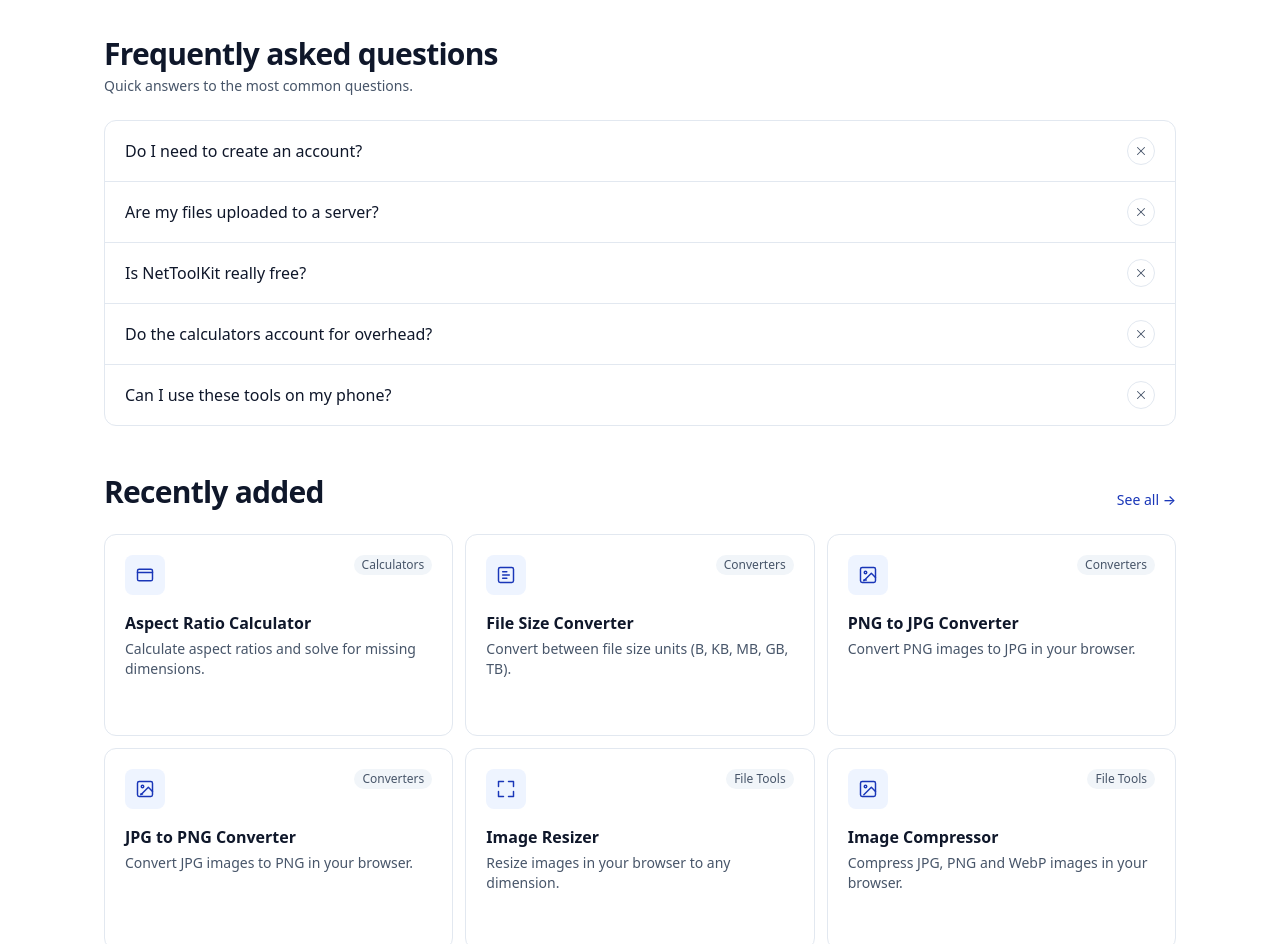
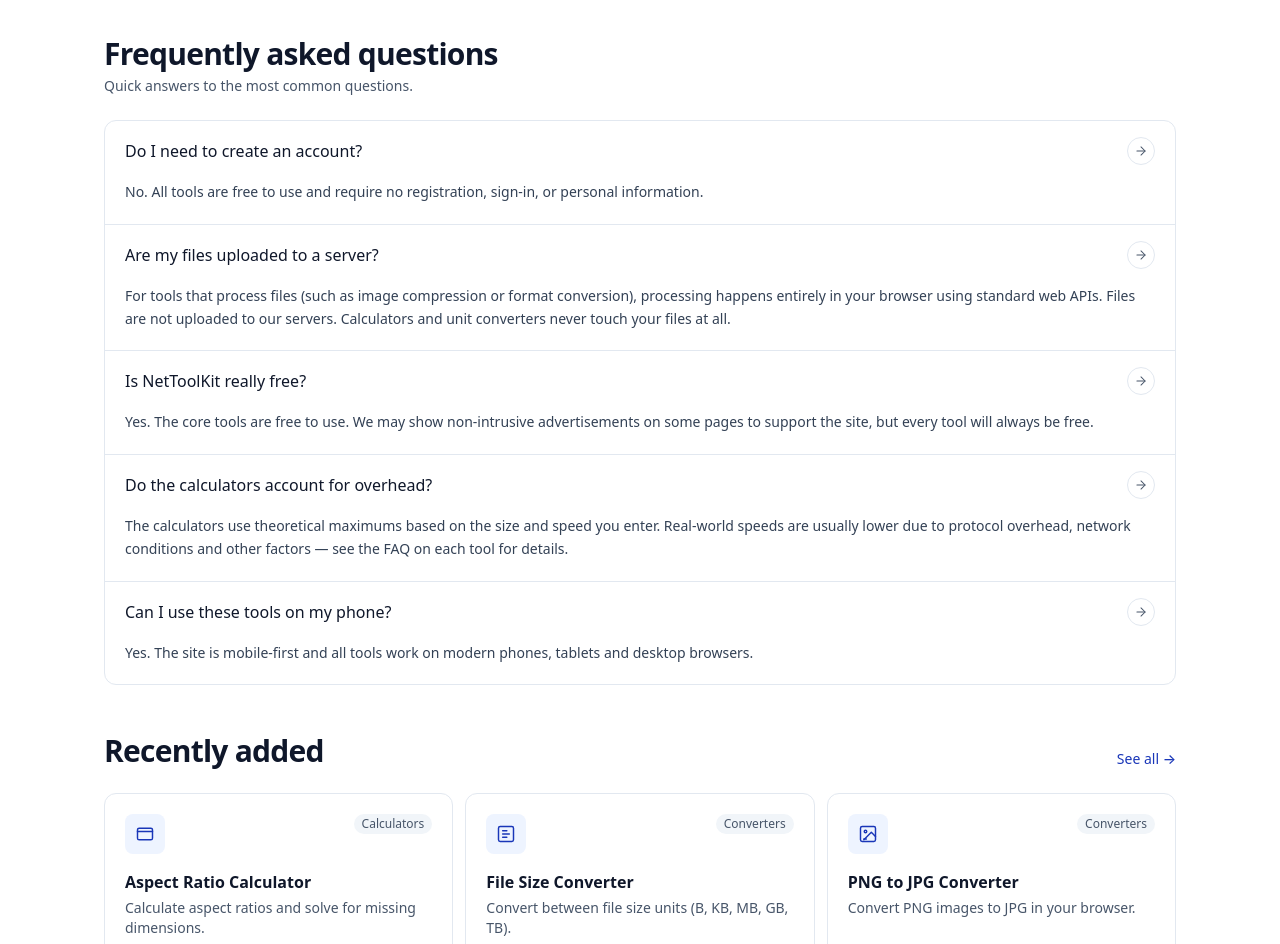
Before and after one commit to piyushsingh199814feb-hash/nettoolkit, a Next.js app: page / in a window 1280 px wide. Shown: the part 2600-3544 px from the top of the page. Built offline with nearby package versions, Linux system fonts and the light colour scheme.

Commit message:
Switch to custom domain nettoolkit.xyz

```diff
--- a/src/components/FAQ.tsx
+++ b/src/components/FAQ.tsx
@@ -19,24 +19,26 @@
 }
 
 function FaqEntry({ item }: { item: FAQItem }) {
-  const [open, setOpen] = React.useState(false);
+  // Start OPEN by default so answers are immediately visible.
+  // Users can collapse by clicking the question.
+  const [open, setOpen] = React.useState(true);
   return (
     <div>
       <button
         type="button"
         onClick={() => setOpen((o) => !o)}
         aria-expanded={open}
-        className="flex w-full items-center justify-between gap-4 px-5 py-4 text-left"
+        className="flex w-full items-center justify-between gap-4 px-5 py-4 text-left hover:bg-ink-50"
       >
         <h3 className="text-base font-medium text-ink-900">{item.question}</h3>
         <span
           className={[
             "grid h-7 w-7 shrink-0 place-items-center rounded-full border border-ink-200 text-ink-600 transition-transform",
-            open ? "rotate-45" : "",
+            open ? "" : "rotate-180",
           ].join(" ")}
           aria-hidden
         >
-          <Icon name="close" size={14} />
+          <Icon name="arrow-right" size={14} />
         </span>
       </button>
       {open && (
--- a/src/lib/site.ts
+++ b/src/lib/site.ts
@@ -1,6 +1,6 @@
 import type { ToolMeta } from "./types";
 
-export const SITE_URL = "https://nettoolkit.app";
+export const SITE_URL = "https://nettoolkit.xyz";
 export const SITE_NAME = "NetToolKit";
 export const SITE_TAGLINE =
   "Simple tools for the internet, files, and everyday digital tasks.";
```
